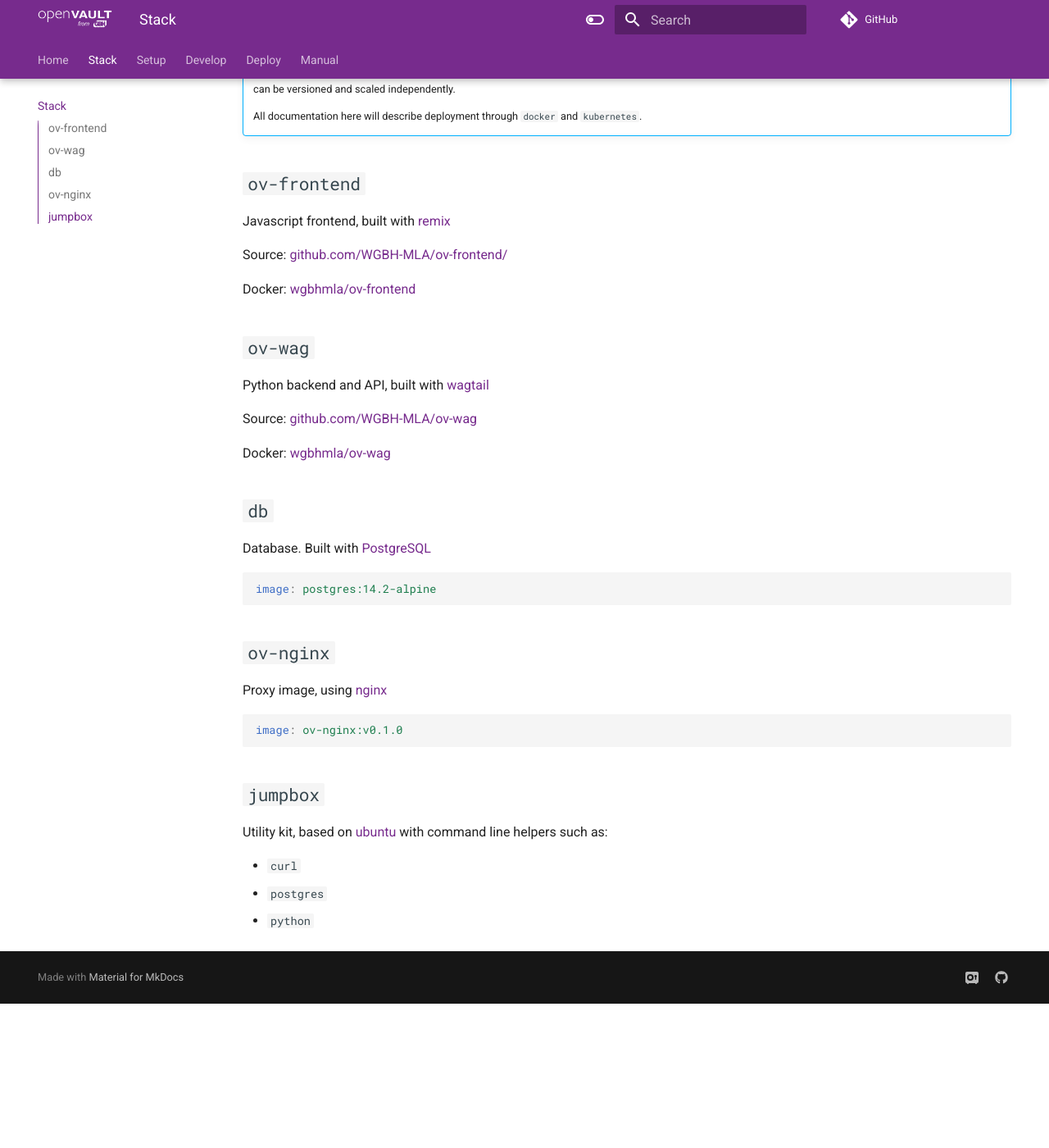
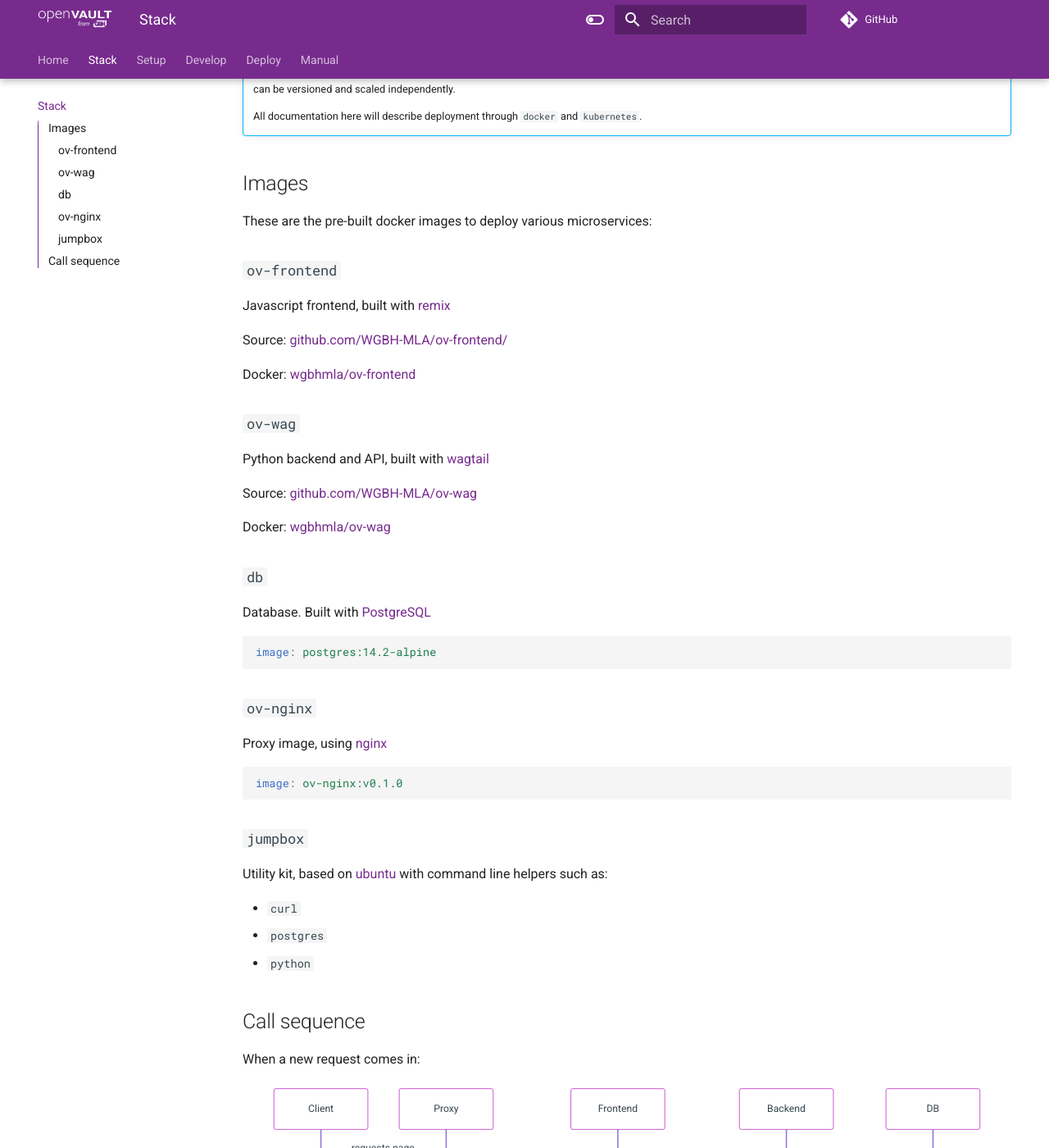
Before and after one commit to WGBH-MLA/ov-deploy, an MkDocs documentation site: the page built from docs/stack.md, in a window 1280 px wide and 1400 px high, scrolled down 328 px. Shown: the whole window at 82% size. Built offline with MkDocs 1.6.1 and Material for MkDocs 9.7.7, drawn with Linux system fonts in a browser that asks for light colours; comment, search, counter and statistics services are not loaded; before the commit the page ends 1552 px from its top, so only the background shows below that.

Commit message:
Add call sequence diagram to stack

````diff
--- a/docs/stack.md
+++ b/docs/stack.md
@@ -7,41 +7,67 @@
 [Deployment](/deploy) is orchestrated through `kubernetes`, using `Rancher`.
 
 ???+ abstract "Microservices vs macro application"
+
     While it is possible to run all services combined on a single physical or virtual instance, it is **strongly** recommended to run as a series of micro-services, which can be versioned and scaled independently.
 
     All documentation here will describe deployment through `docker` and `kubernetes`.
 
-## `ov-frontend`
+## Images
+
+These are the pre-built docker images to deploy various microservices:
+
+### `ov-frontend`
+
 Javascript frontend, built with [remix](https://remix.run/)
 
 Source: [github.com/WGBH-MLA/ov-frontend/](https://github.com/WGBH-MLA/ov-frontend/)
 
 Docker: [wgbhmla/ov-frontend](https://hub.docker.com/r/wgbhmla/ov-frontend)
 
+### `ov-wag`
 
-## `ov-wag`
 Python backend and API, built with [wagtail](https://wagtail.org/)
-
 
 Source: [github.com/WGBH-MLA/ov-wag](https://github.com/WGBH-MLA/ov-wag)
 
 Docker: [wgbhmla/ov-wag](https://hub.docker.com/r/wgbhmla/ov-wag)
 
+### `db`
 
-## `db`
 Database. Built with [PostgreSQL](https://www.postgresql.org/)
-``` yml
+
+```yml
 image: postgres:14.2-alpine
 ```
 
-## `ov-nginx`
+### `ov-nginx`
+
 Proxy image, using [nginx](https://www.nginx.com/)
-``` yml
+
+```yml
 image: ov-nginx:v0.1.0
 ```
-## `jumpbox`
+
+### `jumpbox`
+
 Utility kit, based on [ubuntu](https://ubuntu.com/) with command line helpers such as:
 
 - `curl`
 - `postgres`
 - `python`
+
+## Call sequence
+
+When a new request comes in:
+
+```mermaid
+sequenceDiagram
+Client ->> Proxy: requests page
+Proxy -->> Frontend: nginx proxies request
+Frontend ->> Backend: fetches latest data from API
+Backend ->> DB: polls the database
+DB ->> Backend: return database results
+Backend ->> Frontend: return API results
+Frontend -->> Proxy: build page with latest results
+Proxy ->> Client: return page
+```
````
